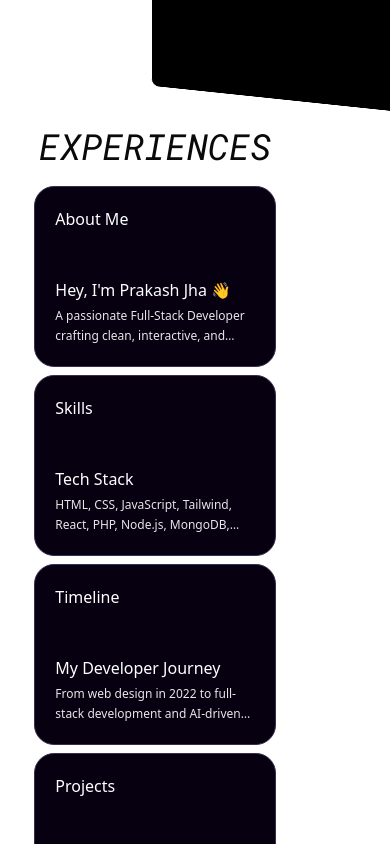
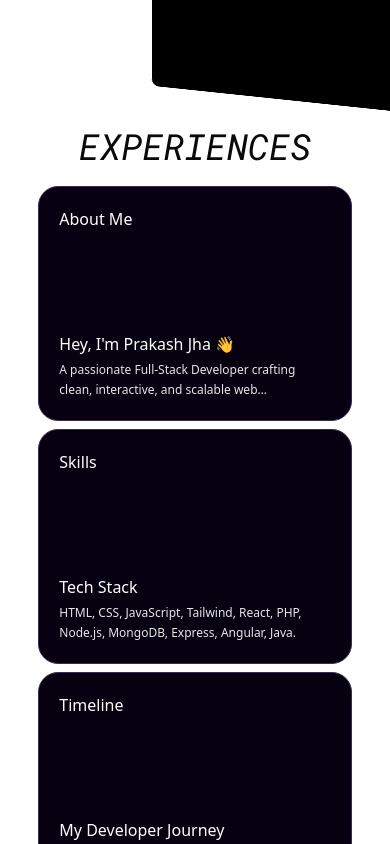
Before and after one commit to Prakashjha12/2025-portfolio, a React (Vite) app in the folder Frontend/portfolio/: page / in a window 390 px wide. Shown: the part 1520-2364 px from the top of the page. Built offline with nearby package versions, Linux system fonts and the light colour scheme; no server answers.

Commit message:
fix: Adjust padding for better layout on medium screens

```diff
--- a/Frontend/portfolio/src/components/Bento.jsx
+++ b/Frontend/portfolio/src/components/Bento.jsx
@@ -29,7 +29,7 @@
   return (
     <div
       id="bentoo"
-      className="h-full w-full flex items-center justify-center  flex-col pr-20"
+      className="h-full w-full flex items-center justify-center  flex-col  md:pr-20"
     >
       <h3
         id="text"
```
